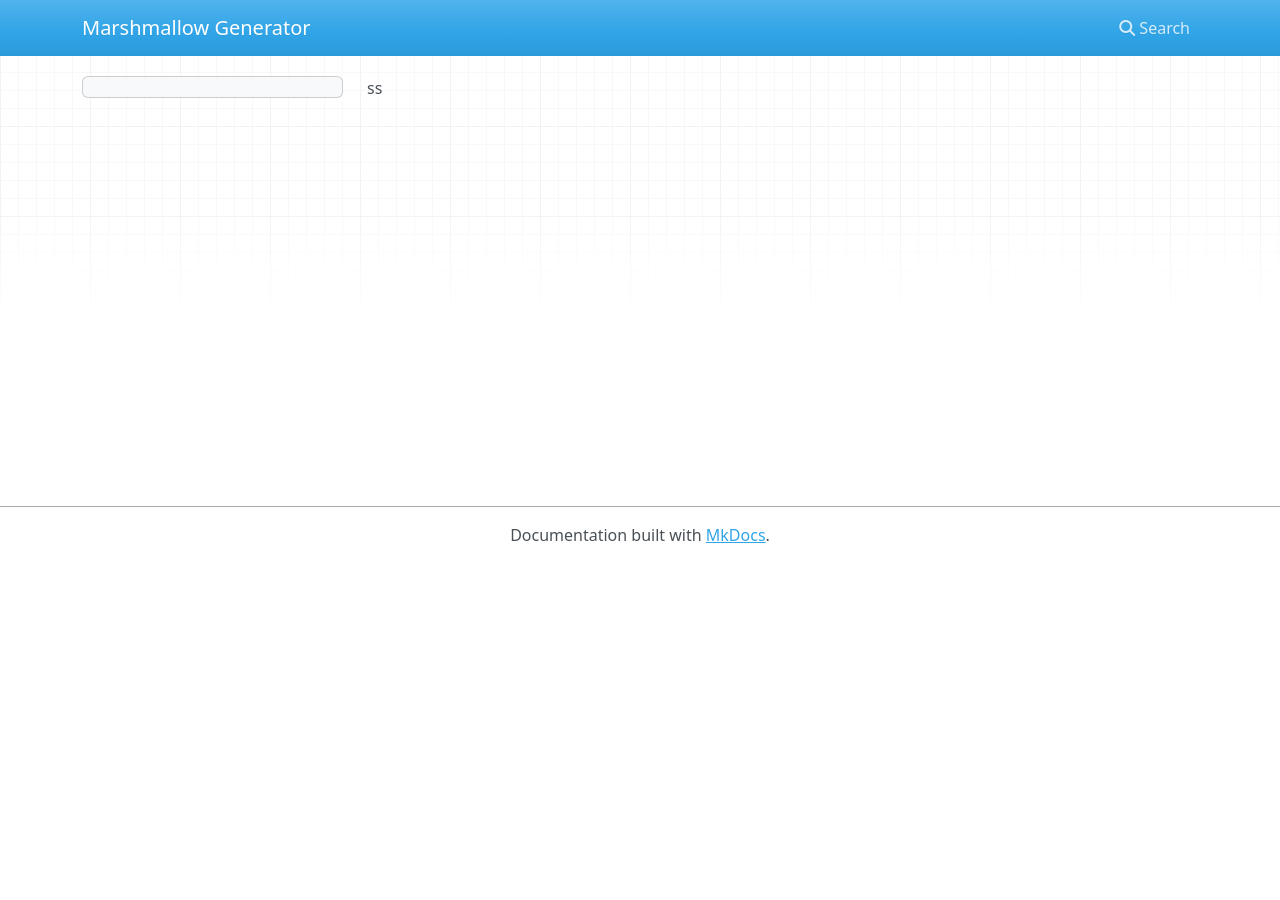
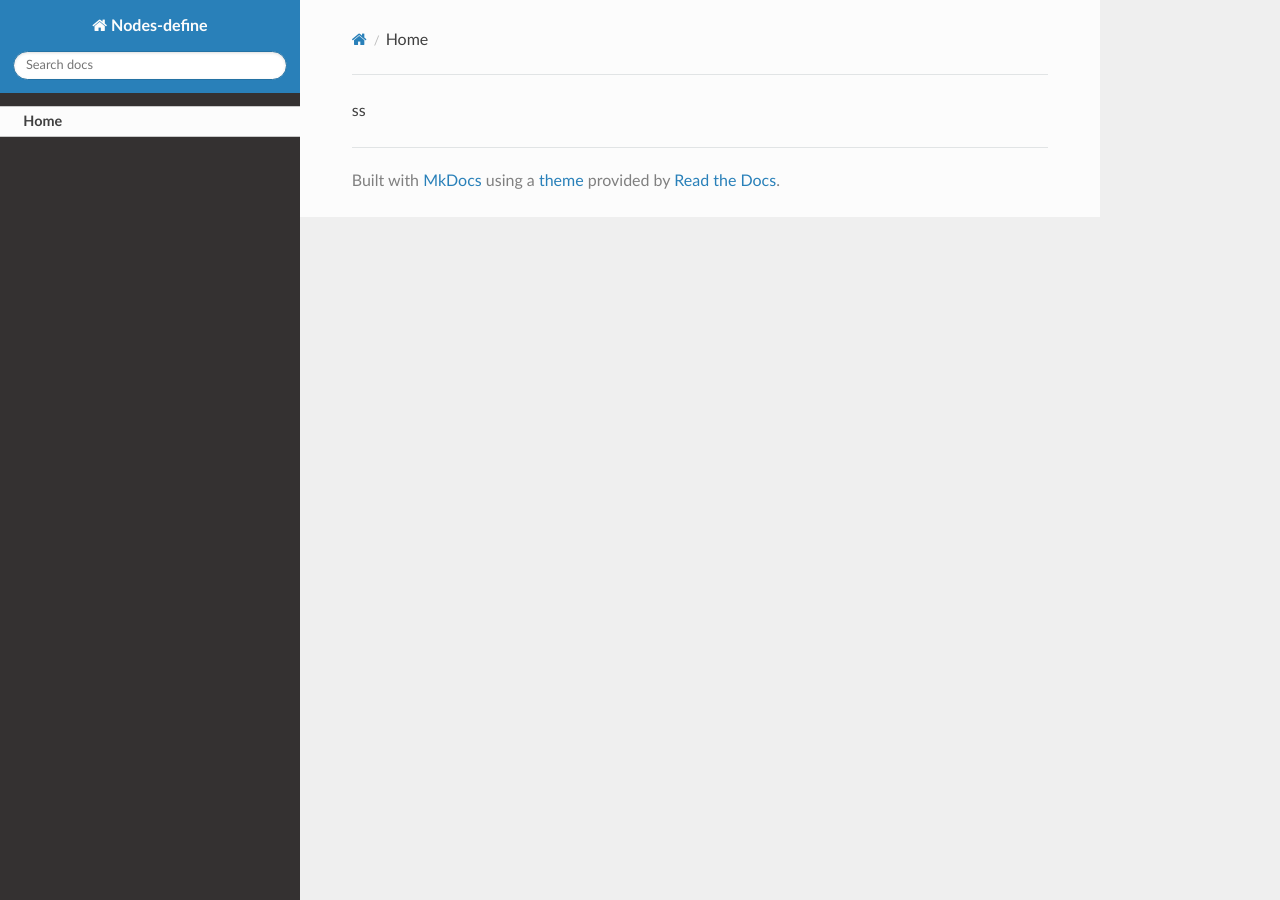
Before and after one commit to XinChenQC/node_defines, an MkDocs documentation site: the page built from docs/index.md, in a window 1280 px wide. Built offline with MkDocs 1.6.1, drawn with Linux system fonts in a browser that asks for light colours; nearby versions of some CDN libraries.

Commit message:
Update mkdocs.yml

```diff
--- a/mkdocs.yml
+++ b/mkdocs.yml
@@ -1 +1,4 @@
-site_name: Marshmallow Generator
+site_name: Nodes-define
+nav:
+  - Home: index.md
+theme: readthedocs
```
